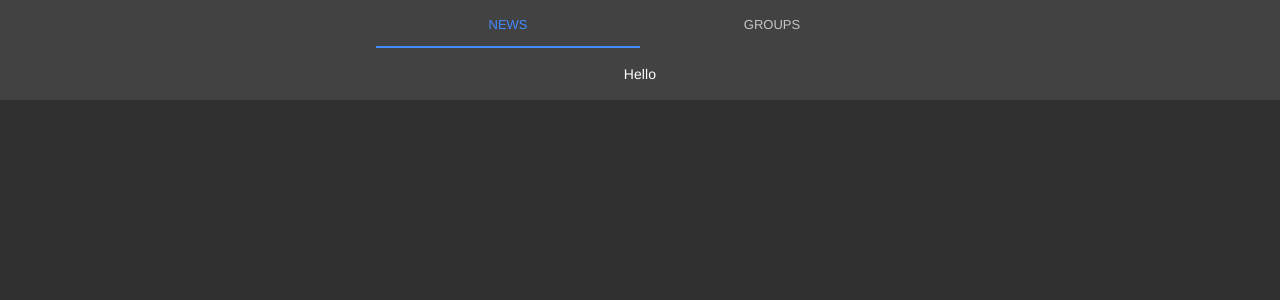
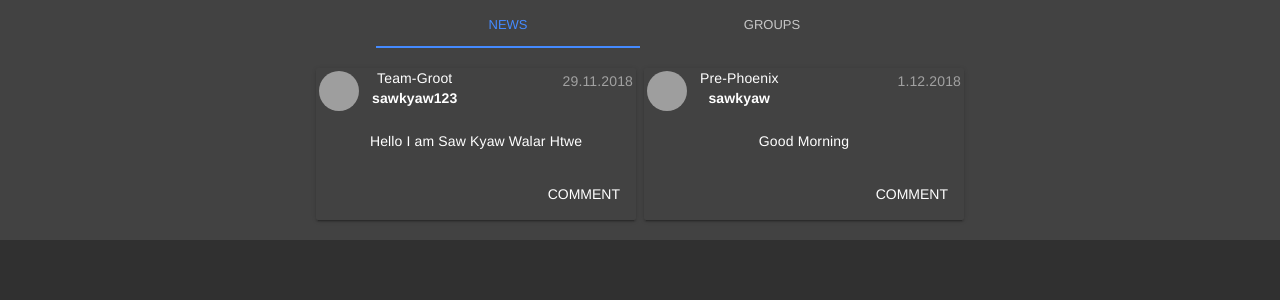
Before and after one commit to hnineiwinkyaw/Communication_Channel, a Vue app: page / in a window 1280 px wide. Shown: the top 300 px of the page. Built offline with nearby package versions, Linux system fonts and the light colour scheme; grey boxes are pictures that could not be loaded.

Commit message:
feat:add newfeeds content

```diff
--- /dev/null
+++ b/src/components/newfeeds.vue
@@ -0,0 +1,88 @@
+<template>
+  <div>
+    <md-card v-for="i in data">
+
+
+        <md-avatar class="ava">
+      <img v-bind:src="i.img" alt="Avatar">
+    </md-avatar>
+        <div class="date">{{i.date}}</div>
+        <md-card-header-text class="title">
+          <div >{{i.title}}</div>
+          <b>{{i.name}}</b>
+                 </md-card-header-text>
+
+
+      <md-card-content class="content">
+        {{i.content}}
+      </md-card-content>
+
+      <md-card-actions>
+        <md-button>Comment</md-button>
+      </md-card-actions>
+
+    </md-card>
+
+
+  </div>
+</template>
+
+<style lang="scss" scoped>
+  .md-card {
+    width: 320px;
+    margin: 4px;
+    display: inline-block;
+    vertical-align: top;
+  }
+  .content{
+    clear:both;
+  }
+  .date{
+    color:rgba(255,255,255,0.5);
+    float:right;
+    margin:3px;
+
+
+  }
+  .name{float:left;}
+  .ava{
+    float:left;
+    margin:3px;
+  }
+  .title{
+  float:left;
+  margin-left:10px;
+  }
+</style>
+
+<script>
+export default {
+  name: 'NewFeeds',
+  props: {
+    msg: String
+  },
+  data:function(){
+   return{
+
+      data:[
+
+         {
+           title:'Team-Groot',
+           name:'sawkyaw123',
+           content:'Hello I am Saw Kyaw Walar Htwe',
+           date:'29.11.2018',
+           img:'https://pmcvariety.files.wordpress.com/2015/07/naruto_movie-lionsgate.jpg?w=1000'
+        },
+         {
+           title:'Pre-Phoenix',
+           name:'sawkyaw',
+          content:'Good Morning',
+          date:'1.12.2018',
+          img:'https://imgix.ranker.com/user_node_img/50036/1000707993/original/we-both-want-the-same-thing-photo-u1?w=650&q=50&fm=jpg&fit=crop&crop=faces'
+
+         }
+       ]
+     }
+   }
+}
+</script>
--- a/src/views/Tab.vue
+++ b/src/views/Tab.vue
@@ -1,15 +1,19 @@
 <template>
   <div class="reset">
     <md-tabs md-alignment="fixed">
-      <md-tab id="tab-home" md-label="News">Hello</md-tab>
-      <md-tab id="tab-pages" md-label="Groups">World</md-tab>
+      <md-tab id="tab-home" md-label="News" ><NewFeeds/></md-tab>
+      <md-tab id="tab-pages" md-label="Groups"></md-tab>
     </md-tabs>
   </div>
 </template>
 
 <script>
+  import NewFeeds from '@/components/newfeeds.vue'
   export default {
-    name: 'TabAlignments'
+    name: 'TabAlignments',
+    components: {
+    NewFeeds
+  }
   }
 </script>
 
--- /dev/null
+++ b/src/views/card.vue
@@ -0,0 +1,51 @@
+<template>
+  <div>
+    <md-card>
+      <md-card-header>
+        <div class="md-title">Card without hover effect</div>
+      </md-card-header>
+
+      <md-card-content>
+        Lorem ipsum dolor sit amet, consectetur adipisicing elit. Optio itaque ea, nostrum odio. Dolores, sed accusantium quasi non.
+      </md-card-content>
+
+      <md-card-actions>
+        <md-button>Action</md-button>
+        <md-button>Action</md-button>
+      </md-card-actions>
+    </md-card>
+
+    <md-card md-with-hover>
+      <md-ripple>
+        <md-card-header>
+          <div class="md-title">Card with hover effect</div>
+          <div class="md-subhead">It also have a ripple</div>
+        </md-card-header>
+
+        <md-card-content>
+          Lorem ipsum dolor sit amet, consectetur adipisicing elit. Optio itaque ea, nostrum odio. Dolores, sed accusantium quasi non.
+        </md-card-content>
+
+        <md-card-actions>
+          <md-button>Action</md-button>
+          <md-button>Action</md-button>
+        </md-card-actions>
+      </md-ripple>
+    </md-card>
+  </div>
+</template>
+
+<style lang="scss" scoped>
+  .md-card {
+    width: 320px;
+    margin: 4px;
+    display: inline-block;
+    vertical-align: top;
+  }
+</style>
+
+<script>
+export default {
+  name: 'RegularCards'
+}
+</script>
```
Also changed, not shown: 1 other file (tests, documents, lock files or other folders).
